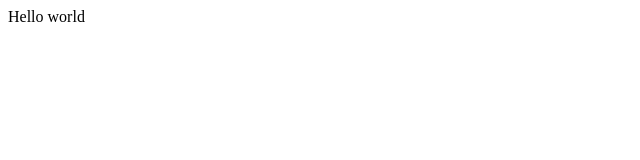
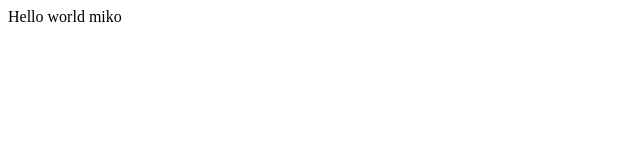
Before and after one commit to trogne/hello-worldz, a plain HTML site: page index.html in a window 1280 px wide. Shown: the full height of the page, 0-640 px from the left. Drawn offline with Linux system fonts and the light colour scheme.

Commit message:
maj index
added MIKO

```diff
--- a/index.html
+++ b/index.html
@@ -1 +1 @@
-<p>Hello world</p>
+<p>Hello world miko</p>
```
